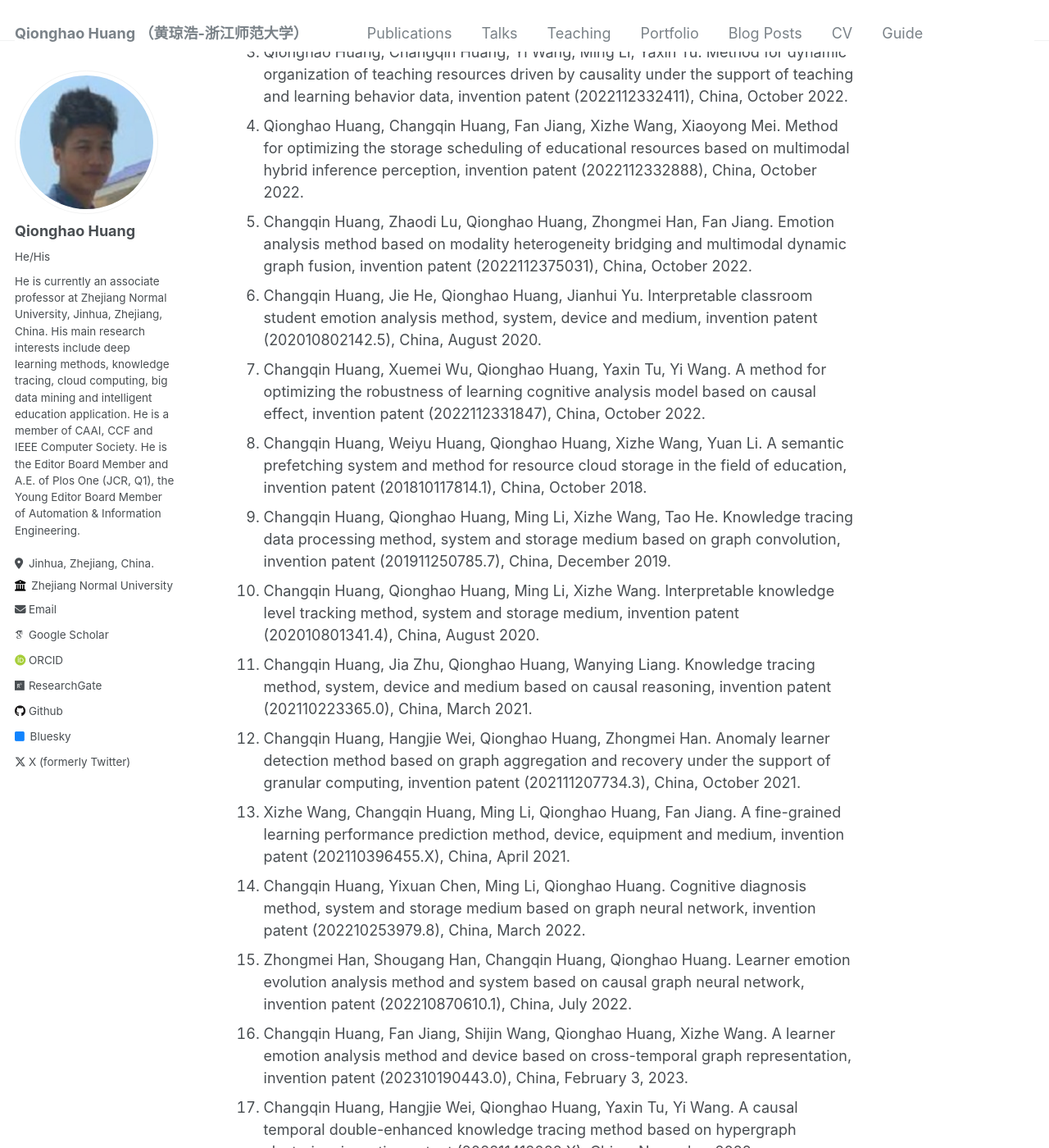
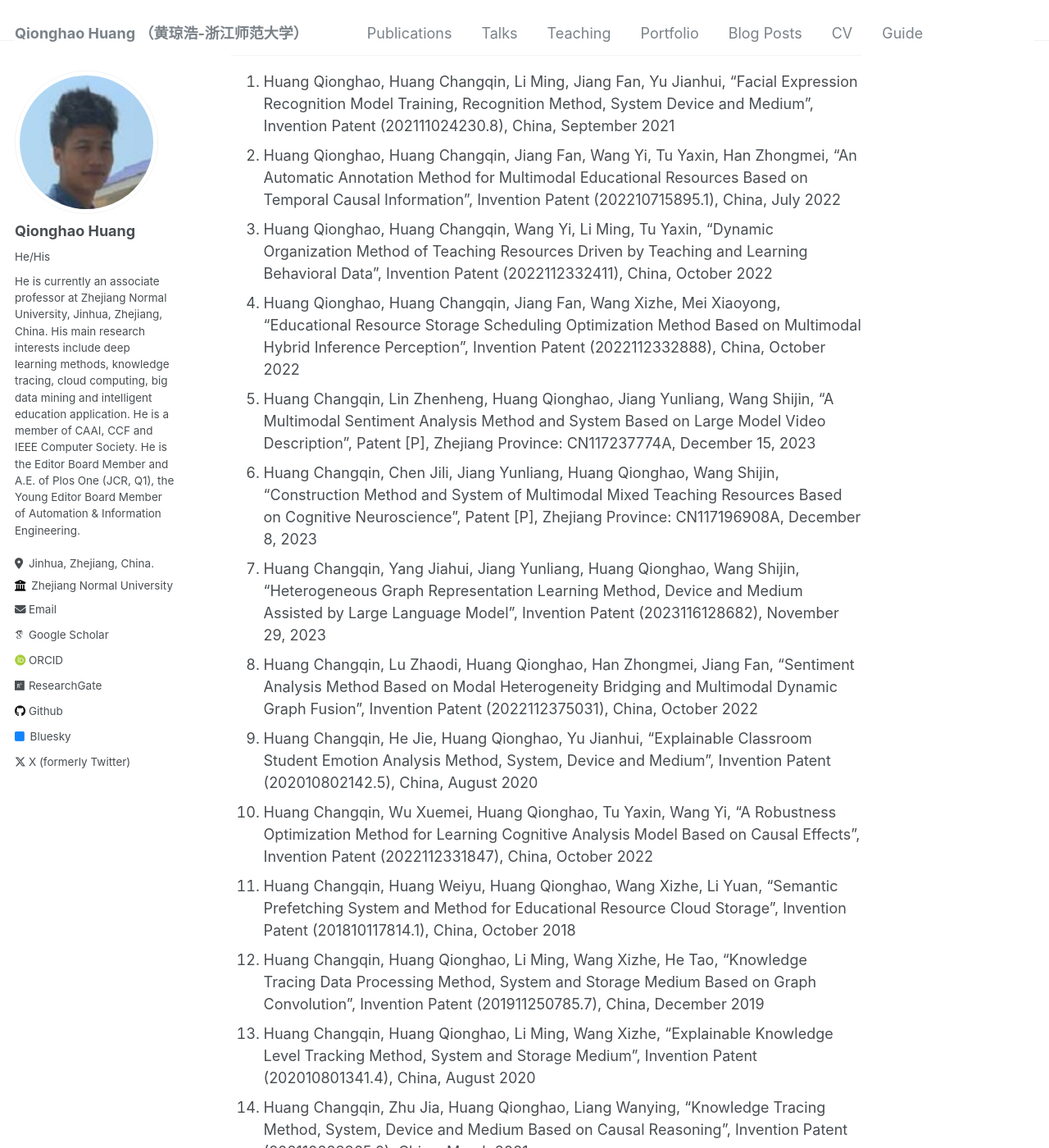
Before and after one commit to qhhuang-ai/qhhuang-ai.github.io, a Jekyll site: the page built from _pages/about.md, in a window 1280 px wide and 1400 px high, scrolled down 5962 px. Shown: the whole window at 82% size. Built offline with Jekyll 4.4.1, drawn with Linux system fonts in a browser that asks for light colours; some web fonts are replaced; a script that is not in the unit is left out; comment, search, counter and statistics services are not loaded; some of the changed text lies outside the part shown.

Commit message:
update CV

```diff
--- a/_pages/about.md
+++ b/_pages/about.md
@@ -7,10 +7,15 @@
   - /about.html
 ---
 
-He is currently an Associate Professor with the Key Laboratory of Intelligent Education Technology and Application, Zhejiang Normal University.
-His research interests include educational big data, data mining, deep learning, and intelligent educational applications. Various research papers have been published in authoritative information science journals/SCI, like IEEE Transaction on Knowledge and Data Engineering, IEEE Transactions on Neural Networks and Learning Systems, IEEE Transactions on Industrial Informatics, Pattern Recognition, Information Sciences.
-He is a member of CAAI, CCF and IEEE Computer Society. He is the Editor Board Member and A.E. of Plos One (JCR, Q1), the Young Editor Board Member of Automation & Information Engineering.
 
+He is currently an Associate Professor, core member of the Zhejiang Provincial Key Laboratory of Intelligent Education Technology and Applications.
+He is Associate Editor and Editorial Board Member of PLOS One (SCI Q3), Youth Editorial Board Member of Automation and Information Engineering, and Communication Review Expert for National Natural Science Foundation of China.
+His long-term research focuses on data mining, machine learning, and intelligent education applications.
+He has published over 30 papers in authoritative international/SCI Q1 journals including IEEE Transaction on Knowledge and Data Engineering,
+IEEE Transactions on Cybernetics, IEEE Transactions on Neural Networks and Learning Systems, IEEE Transactions on Industrial Informatics, Information Fusion, Information Sciences, Pattern Recognition, Knowledge-Based Systems, with 1 ESI highly cited paper.
+On intellectual property rights, he has co-applied for 22 invention patents and obtained 2 software copyrights.
+He is principal investigator of 5 projects including National Natural Science Foundation Youth Project and Zhejiang Provincial Natural Science General Project, and participated in several national key and provincial major projects.
+He received awards including Ministry of Education and Guangdong Province Philosophy and Social Science Outstanding Achievement Award, "Guangdong Province Outstanding Doctoral Graduate" and others.
 
 Contacts
 ======
@@ -38,26 +43,33 @@
 
 Patents
 ------
-1. Qionghao Huang, Changqin Huang, Ming Li, Fan Jiang, Jianhui Yu. Training, recognition method, system device and medium for facial expression recognition model, invention patent (202111024230.8), China, September 2021.
-1. Qionghao Huang, Changqin Huang, Fan Jiang, Yi Wang, Yaxin Tu, Zhongmei Han. A method for automatic annotation of multimodal educational resources based on temporal causal information, invention patent (202210715895.1), China, July 2022.
-1. Qionghao Huang, Changqin Huang, Yi Wang, Ming Li, Yaxin Tu. Method for dynamic organization of teaching resources driven by causality under the support of teaching and learning behavior data, invention patent (2022112332411), China, October 2022.
-1. Qionghao Huang, Changqin Huang, Fan Jiang, Xizhe Wang, Xiaoyong Mei. Method for optimizing the storage scheduling of educational resources based on multimodal hybrid inference perception, invention patent (2022112332888), China, October 2022.
-1. Changqin Huang, Zhaodi Lu, Qionghao Huang, Zhongmei Han, Fan Jiang. Emotion analysis method based on modality heterogeneity bridging and multimodal dynamic graph fusion, invention patent (2022112375031), China, October 2022.
-1. Changqin Huang, Jie He, Qionghao Huang, Jianhui Yu. Interpretable classroom student emotion analysis method, system, device and medium, invention patent (202010802142.5), China, August 2020.
-1. Changqin Huang, Xuemei Wu, Qionghao Huang, Yaxin Tu, Yi Wang. A method for optimizing the robustness of learning cognitive analysis model based on causal effect, invention patent (2022112331847), China, October 2022.
-1. Changqin Huang, Weiyu Huang, Qionghao Huang, Xizhe Wang, Yuan Li. A semantic prefetching system and method for resource cloud storage in the field of education, invention patent (201810117814.1), China, October 2018.
-1. Changqin Huang, Qionghao Huang, Ming Li, Xizhe Wang, Tao He. Knowledge tracing data processing method, system and storage medium based on graph convolution, invention patent (201911250785.7), China, December 2019.
-1. Changqin Huang, Qionghao Huang, Ming Li, Xizhe Wang. Interpretable knowledge level tracking method, system and storage medium, invention patent (202010801341.4), China, August 2020.
-1. Changqin Huang, Jia Zhu, Qionghao Huang, Wanying Liang. Knowledge tracing method, system, device and medium based on causal reasoning, invention patent (202110223365.0), China, March 2021.
-1. Changqin Huang, Hangjie Wei, Qionghao Huang, Zhongmei Han. Anomaly learner detection method based on graph aggregation and recovery under the support of granular computing, invention patent (202111207734.3), China, October 2021.
-1. Xizhe Wang, Changqin Huang, Ming Li, Qionghao Huang, Fan Jiang. A fine-grained learning performance prediction method, device, equipment and medium, invention patent (202110396455.X), China, April 2021.
-1. Changqin Huang, Yixuan Chen, Ming Li, Qionghao Huang. Cognitive diagnosis method, system and storage medium based on graph neural network, invention patent (202210253979.8), China, March 2022.
-1. Zhongmei Han, Shougang Han, Changqin Huang, Qionghao Huang. Learner emotion evolution analysis method and system based on causal graph neural network, invention patent (202210870610.1), China, July 2022.
-1. Changqin Huang, Fan Jiang, Shijin Wang, Qionghao Huang, Xizhe Wang. A learner emotion analysis method and device based on cross-temporal graph representation, invention patent (202310190443.0), China, February 3, 2023.
-1. Changqin Huang, Hangjie Wei, Qionghao Huang, Yaxin Tu, Yi Wang. A causal temporal double-enhanced knowledge tracing method based on hypergraph clustering, invention patent (202211412022.X), China, November 2022.
-1. Changqin Huang, Zhenheng Lin, Qionghao Huang, Yunliang Jiang, Shijin Wang. A multimodal emotion analysis method and system based on large model video description, invention patent (CN117237774A), Zhejiang Province, China, December 15, 2023.
-1. Changqin Huang, Jili Chen, Yunliang Jiang, Qionghao Huang, Shijin Wang. A method and system for constructing multimodal blended teaching resources based on cognitive neuroscience, invention patent (CN117196908A), Zhejiang Province, China, December 8, 2023.
-1. Changqin Huang, Jiahui Yang, Yunliang Jiang, Qionghao Huang, Shijin Wang. Heterogeneous graph representation learning method, device and medium assisted by large language model, invention patent (2023116128682), China, November 29, 2023.
+1. Huang Qionghao, Huang Changqin, Li Ming, Jiang Fan, Yu Jianhui, "Facial Expression Recognition Model Training, Recognition Method, System Device and Medium", Invention Patent (202111024230.8), China, September 2021
+1. Huang Qionghao, Huang Changqin, Jiang Fan, Wang Yi, Tu Yaxin, Han Zhongmei, "An Automatic Annotation Method for Multimodal Educational Resources Based on Temporal Causal Information", Invention Patent (202210715895.1), China, July 2022
+1. Huang Qionghao, Huang Changqin, Wang Yi, Li Ming, Tu Yaxin, "Dynamic Organization Method of Teaching Resources Driven by Teaching and Learning Behavioral Data", Invention Patent (2022112332411), China, October 2022
+1. Huang Qionghao, Huang Changqin, Jiang Fan, Wang Xizhe, Mei Xiaoyong, "Educational Resource Storage Scheduling Optimization Method Based on Multimodal Hybrid Inference Perception", Invention Patent (2022112332888), China, October 2022
+1. Huang Changqin, Lin Zhenheng, Huang Qionghao, Jiang Yunliang, Wang Shijin, "A Multimodal Sentiment Analysis Method and System Based on Large Model Video Description", Patent [P], Zhejiang Province: CN117237774A, December 15, 2023
+1. Huang Changqin, Chen Jili, Jiang Yunliang, Huang Qionghao, Wang Shijin, "Construction Method and System of Multimodal Mixed Teaching Resources Based on Cognitive Neuroscience", Patent [P], Zhejiang Province: CN117196908A, December 8, 2023
+1. Huang Changqin, Yang Jiahui, Jiang Yunliang, Huang Qionghao, Wang Shijin, "Heterogeneous Graph Representation Learning Method, Device and Medium Assisted by Large Language Model", Invention Patent (2023116128682), November 29, 2023
+1. Huang Changqin, Lu Zhaodi, Huang Qionghao, Han Zhongmei, Jiang Fan, "Sentiment Analysis Method Based on Modal Heterogeneity Bridging and Multimodal Dynamic Graph Fusion", Invention Patent (2022112375031), China, October 2022
+1. Huang Changqin, He Jie, Huang Qionghao, Yu Jianhui, "Explainable Classroom Student Emotion Analysis Method, System, Device and Medium", Invention Patent (202010802142.5), China, August 2020
+1. Huang Changqin, Wu Xuemei, Huang Qionghao, Tu Yaxin, Wang Yi, "A Robustness Optimization Method for Learning Cognitive Analysis Model Based on Causal Effects", Invention Patent (2022112331847), China, October 2022
+1. Huang Changqin, Huang Weiyu, Huang Qionghao, Wang Xizhe, Li Yuan, "Semantic Prefetching System and Method for Educational Resource Cloud Storage", Invention Patent (201810117814.1), China, October 2018
+1. Huang Changqin, Huang Qionghao, Li Ming, Wang Xizhe, He Tao, "Knowledge Tracing Data Processing Method, System and Storage Medium Based on Graph Convolution", Invention Patent (201911250785.7), China, December 2019
+1. Huang Changqin, Huang Qionghao, Li Ming, Wang Xizhe, "Explainable Knowledge Level Tracking Method, System and Storage Medium", Invention Patent (202010801341.4), China, August 2020
+1. Huang Changqin, Zhu Jia, Huang Qionghao, Liang Wanying, "Knowledge Tracing Method, System, Device and Medium Based on Causal Reasoning", Invention Patent (202110223365.0), China, March 2021
+1. Huang Changqin, Wei Hangjie, Huang Qionghao, Han Zhongmei, "Abnormal Learner Detection Method Based on Graph Aggregation and Recovery with Granular Computing Support", Invention Patent (202111207734.3), China, October 2021
+1. Wang Xizhe, Huang Changqin, Li Ming, Huang Qionghao, Jiang Fan, "Fine-grained Learning Performance Prediction Method, Device, Equipment and Medium", Invention Patent (202110396455.X), China, April 2021
+1. Huang Changqin, Chen Yixuan, Li Ming, Huang Qionghao, "Cognitive Diagnosis Method, System and Storage Medium Based on Graph Neural Networks", Invention Patent (202210253979.8), China, March 2022
+1. Han Zhongmei, Han Shougang, Huang Changqin, Huang Qionghao, "Learner Emotion Evolution Analysis Method and System Based on Causal Graph Neural Networks", Invention Patent (202210870610.1), China, July 2022
+1. Huang Changqin, Jiang Fan, Wang Shijin, Huang Qionghao, Wang Xizhe, "A Learner Emotion Analysis Method and Device Based on Cross-temporal-spatial Graph Representation", Invention Patent (202310190443.0), China, February 3, 2023
+1. Huang Changqin, Wei Hangjie, Huang Qionghao, Tu Yaxin, Wang Yi, "A Causal Temporal Dual-enhanced Knowledge Tracing Method Based on Hypergraph Clustering", Invention Patent (202211412022.X), China, November 2022
+1. Wang Xizhe, Zhang Xiangyuan, Huang Changqin, Zhang Linjie, Huang Qionghao, "Question Generation Method, System, Electronic Device and Medium Based on Large Language Model", Invention Patent (202410648063.1), China, May 2024
+1. Wang Xizhe, Zhong Yihua, Huang Changqin, Huang Qionghao, Han Zhongmei, "Personalized Question Generation and Assisted Learning Method and System Based on Large Language Model", Invention Patent (202311484184.9), China, November 2023
+1. Huang Changqin, Jiang Fan, Jiang Yunliang, Xiao Jun, Huang Qionghao, "Learner Engagement Analysis Method and System Based on Multimodal Large Language Model", Invention Patent (202410158587), China, August 2024
+1. He Tao, Yu Jianhui, Huang Qionghao, "Learning Task Processing Method, System and Storage Medium Based on Group Cognitive Causality", Invention Patent (CN202310256354.1), March 2023
+1. Huang Changqin, Lin Zhenheng, Huang Qionghao, Jiang Fan, Wang Xizhe, "A Multimodal Sentiment Analysis Method and System Based on Two-stage Heterogeneous Hypergraph", Invention Patent (CN202411255941.X), September 2024
+1. Huang Changqin, Yu Binghang, Gao Chengling, Huang Qionghao, Tu Yaxin, "Abnormal Group Detection Method and System for Computer-Supported Collaborative Learning Based on Hypergraph", Invention Patent (CN202411187673.2), August 2024
+1. Huang Changqin, Chen Jili, Huang Qionghao, Han Zhongmei, Wang Shijin, "A Cross-modal Emotion Causal Tracking Method", Invention Patent (CN202411237121.8), September 2024
 
 Awards
 ------
```
